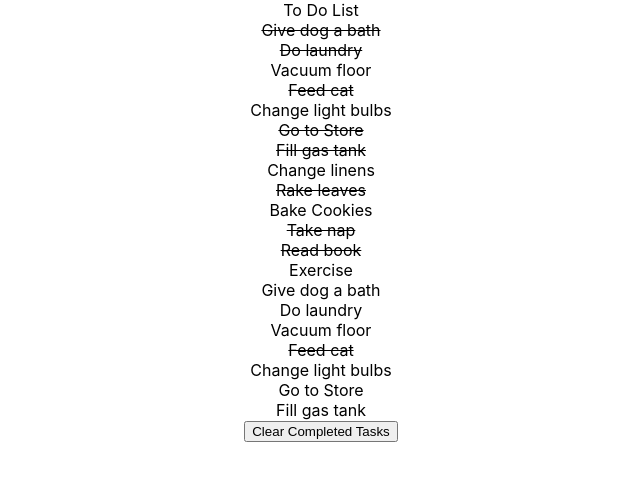
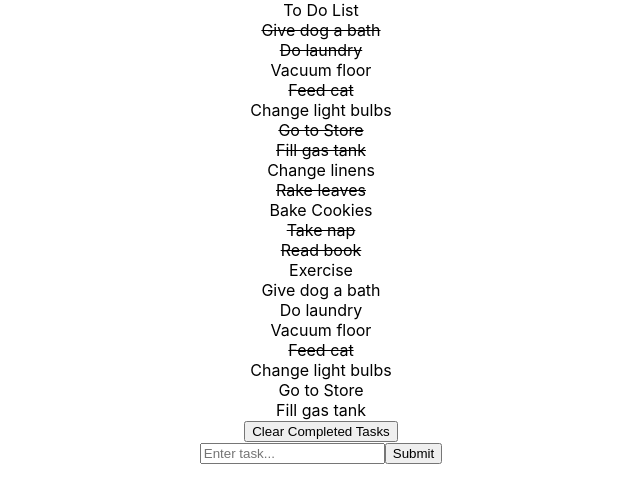
Before and after one commit to Abuelyazeed/To-Do-List, a React (Create React App) app: page / in a window 1280 px wide. Shown: the top 502 px of the page, without its empty margins (319-959 px from the left). Built offline with nearby package versions, Linux system fonts and the light colour scheme.

Commit message:
Added todo form to create new todo item

```diff
--- a/src/App.js
+++ b/src/App.js
@@ -1,6 +1,7 @@
 import { useState } from "react";
 import "./App.css";
 import Header from "./components/Header";
+import ToDoForm from "./components/ToDoForm";
 import ToDoList from "./components/ToDoList";
 import data from "./data.json";
 
@@ -31,6 +32,7 @@ function App() {
         handleToggle={handleToggle}
         handleFilter={handleFilter}
       />
+      <ToDoForm />
     </div>
   );
 }
--- /dev/null
+++ b/src/components/ToDoForm.js
@@ -0,0 +1,14 @@
+import React from "react";
+
+function ToDoForm() {
+  return (
+    <div>
+      <form>
+        <input type="text" placeholder="Enter task..."></input>
+        <button>Submit</button>
+      </form>
+    </div>
+  );
+}
+
+export default ToDoForm;
```
